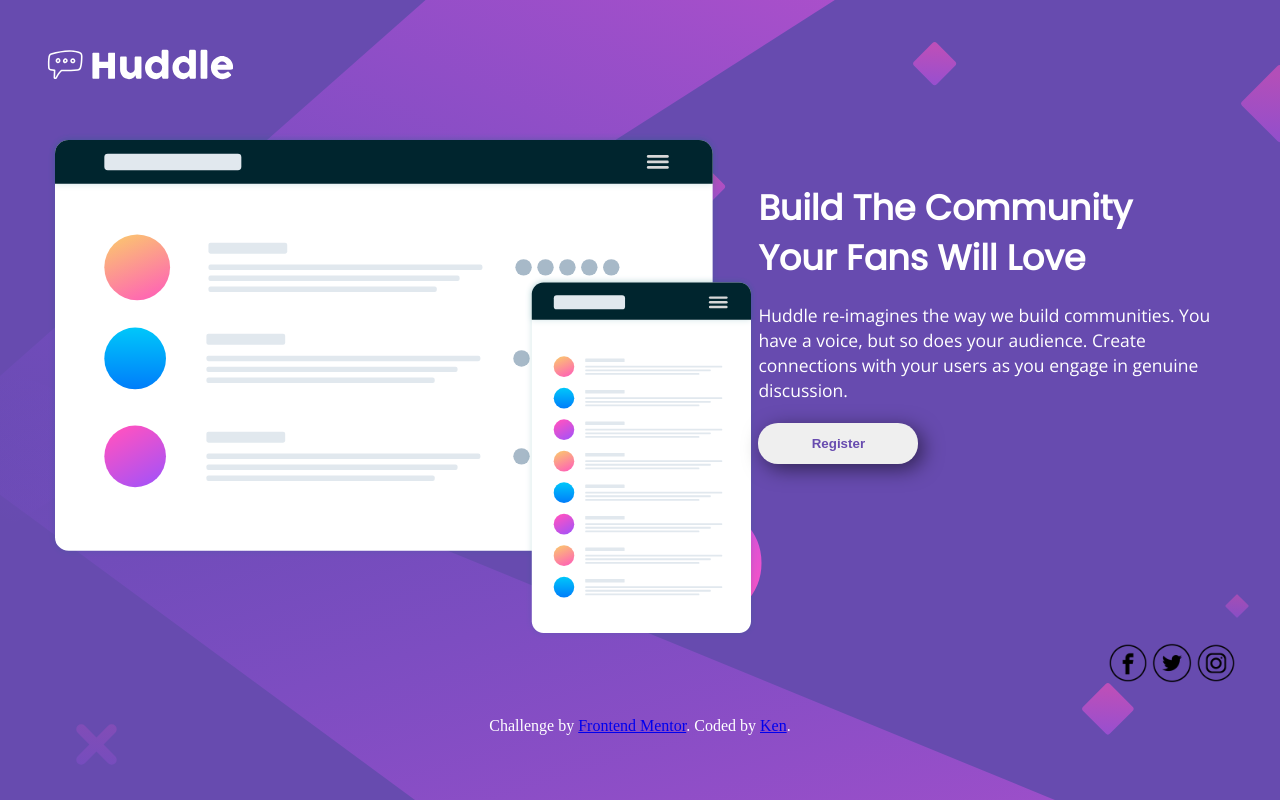
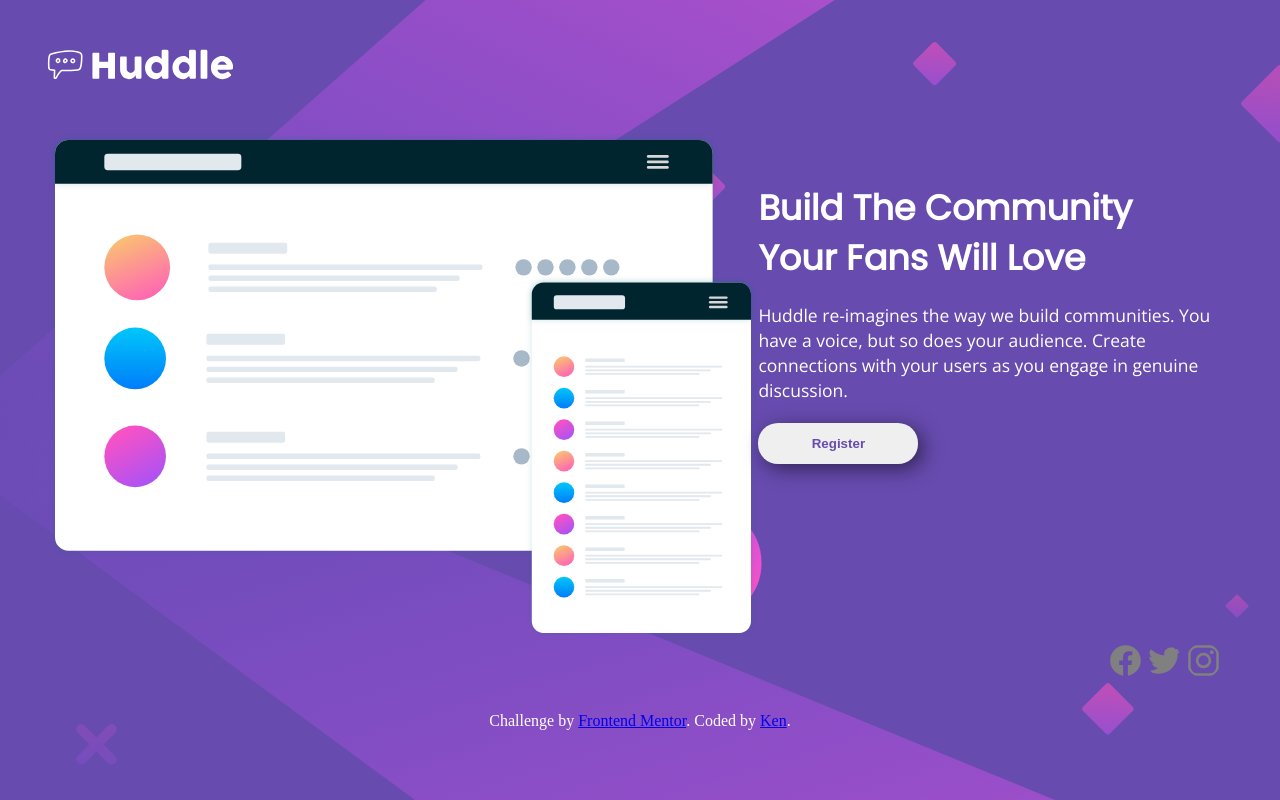
Before and after one commit to DummyKen/Huddle-landing-page, a plain HTML site: page index.html in a window 1280 px wide. Drawn offline with nearby package versions, Linux system fonts and the light colour scheme.

Commit message:
final commit

```diff
--- a/index.html
+++ b/index.html
@@ -28,9 +28,9 @@
       </div>
     </div>
     <div class="icons">
-      <img src="./images/facebook-round-line.png" alt="fb">
-      <img src="./images/twitter-round-line.png" alt="tt">
-      <img src="./images/instagram-round-line.png" alt="ig">
+      <ion-icon name="logo-facebook"></ion-icon>
+      <ion-icon name="logo-twitter"></ion-icon>
+      <ion-icon name="logo-instagram"></ion-icon>
     </div>
 
   </main>
@@ -41,5 +41,7 @@
       Coded by <a href="https://github.com/DummyKen">Ken</a>.
     </p>
   </footer>
+  <script type="module" src="https://unpkg.com/ionicons@5.5.2/dist/ionicons/ionicons.esm.js"></script>
+<script nomodule src="https://unpkg.com/ionicons@5.5.2/dist/ionicons/ionicons.js"></script>
 </body>
 </html>
--- a/style.css
+++ b/style.css
@@ -59,14 +59,16 @@ body{
 .icons{
     margin: 0px 20px 20px 1100px;
 }
-.icons img{
-    width: 40px;
+.icons ion-icon{
+    color: gray;
+    font-size: 35px;
     border: none;
     border-radius: 50%;
-    transition: all 1s;
+    transition: all 2s;
 }
-.icons img:hover{
+.icons ion-icon:hover{
     cursor: pointer;
+    color: hsl(300, 69%, 71%);
 }
 footer{
     margin: 30px auto;
```
